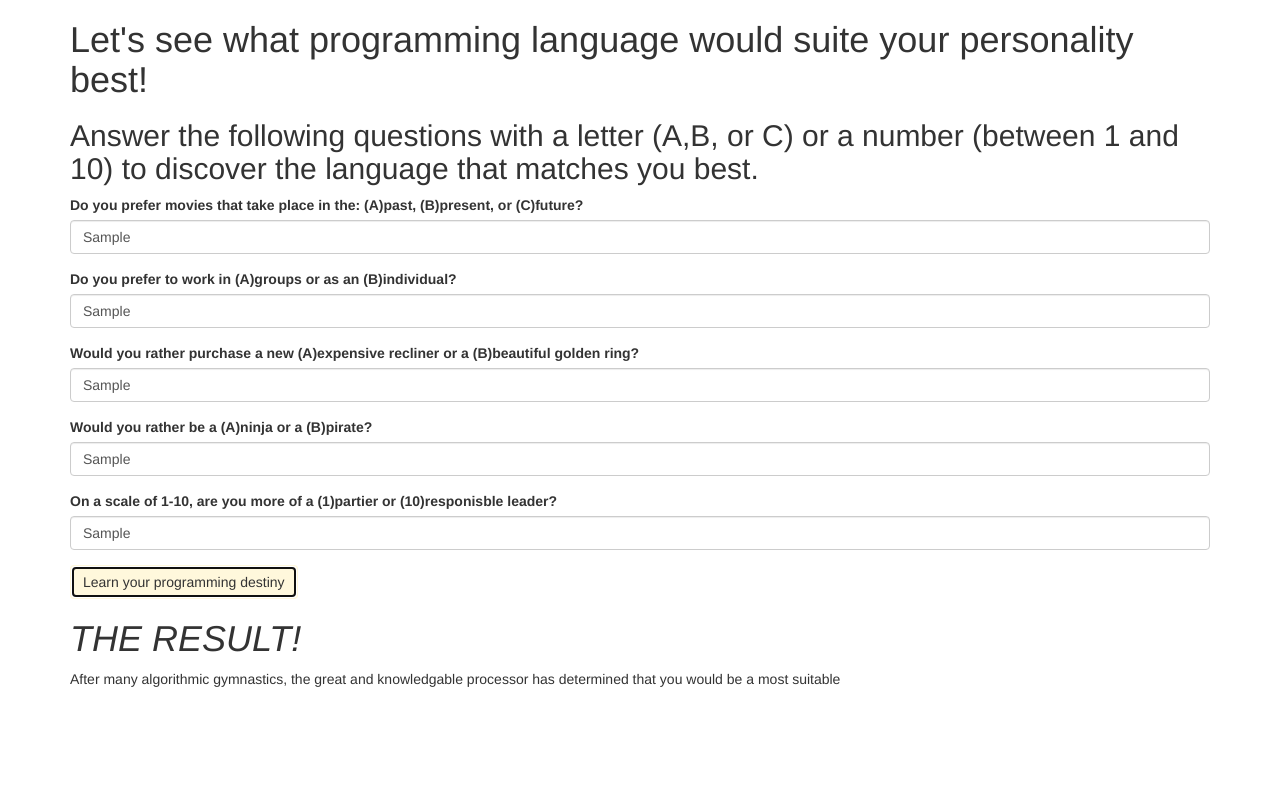
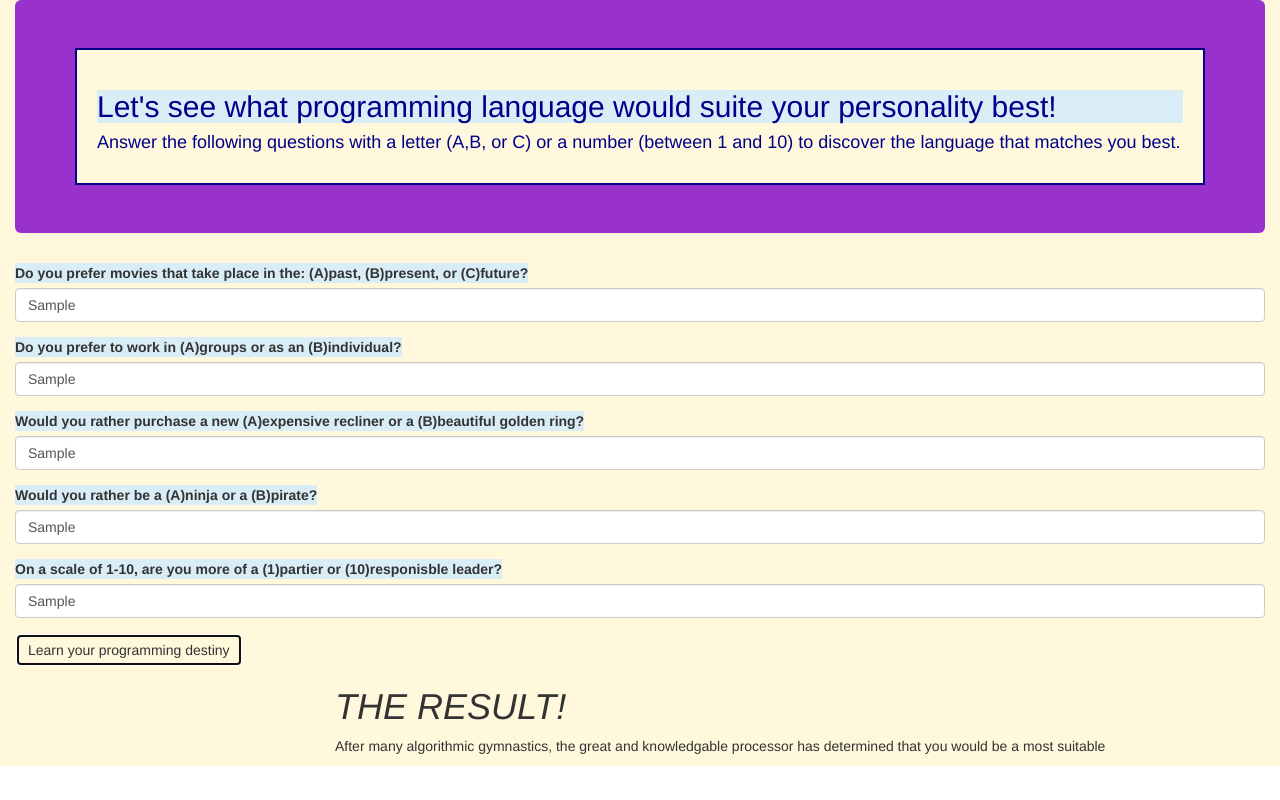
Before and after one commit to Veeep/quiz, a plain HTML site: page index.html in a window 1280 px wide. Both pictures are taken after typing "Sample", "Sample", "Sample", "Sample", "Sample" into the empty fields and a click on the button "Learn your programming destiny". Drawn offline with Linux system fonts and the light colour scheme.

Commit message:
add row and columns to result and id language

```diff
--- a/index.html
+++ b/index.html
@@ -8,40 +8,53 @@
   <title>BanderSnatch.Programming</title>
 </head>
 <body>
-  <div class="container">
-    <h1>Let's see what programming language would suite your personality best!</h1>
-    <h2>Answer the following questions with a letter (A,B, or C) or a number (between 1 and 10) to discover the language that matches you best.</h2>
-    <div>
+  <div class="container-fluid">
+    <div class="jumbotron">
+      <div class="heading">
+        <h2 class="bg-info">Let's see what programming language would suite your personality best!</h1>
+        <h4 id="subhead">Answer the following questions with a letter (A,B, or C) or a number (between 1 and 10) to discover the language that matches you best.</h2>
+      </div>
+    </div>
     <form id="formOne">
       <div class="form-group">
-          <label for="time">Do you prefer movies that take place in the: (A)past, (B)present, or (C)future?</label>
+        <label for="time" class="bg-info">Do you prefer movies that take place in the: (A)past, (B)present, or (C)future?</label>
         <input id="time" class="form-control" type="text">
       </div>
       <div class="form-group">
-          <label for="empire">Do you prefer to work in (A)groups or as an (B)individual?</label>
+        <label for="empire" class="bg-info">Do you prefer to work in (A)groups or as an (B)individual?</label>
         <input id="empire" class="form-control" type="text">
       </div>
       <div class="form-group">
-          <label for="throne">Would you rather purchase a new (A)expensive recliner or a (B)beautiful golden ring?</label>
+        <label for="throne" class="bg-info">Would you rather purchase a new (A)expensive recliner or a (B)beautiful golden ring?</label>
         <input id="throne" class="form-control" type="text">
       </div>
       <div class="form-group">
-          <label for="sword">Would you rather be a (A)ninja or a (B)pirate?</label>
+        <label for="sword" class="bg-info">Would you rather be a (A)ninja or a (B)pirate?</label>
         <input id="sword" class="form-control" type="text">
       </div>
       <div class="form-group">
-          <label for="scale">On a scale of 1-10, are you more of a (1)partier or (10)responisble leader?</label>
+        <label for="scale" class="bg-info">On a scale of 1-10, are you more of a (1)partier or (10)responisble leader?</label>
         <input id="scale" class="form-control" type="text">
       </div>
 
 
       <button type="submit" class="btn">Learn your programming destiny</button>
     </form>
+
+
+    <div class="row">
+      <div id="result">
+        <div class="col-md-3">
+          <img id="resultPic">
+
         </div>
+        <div class="col-md-9">
 
-    <div id="result">
-      <h1><em>THE RESULT!</em></h1>
-      <p>After many algorithmic gymnastics, the great and knowledgable processor has determined that you would be a most suitable</p>
+
+          <h1 id ="resultHeading"><em>THE RESULT!</em></h1>
+          <p>After many algorithmic gymnastics, the great and knowledgable processor has determined that you would be a most suitable<span id="language"></span></p>
+        </div>
+      </div>
     </div>
   </div>
 </body>
```
Lines whose indentation alone changed are shown as unchanged.
